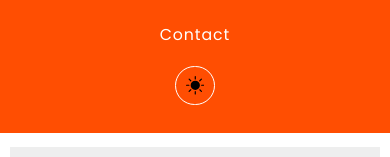
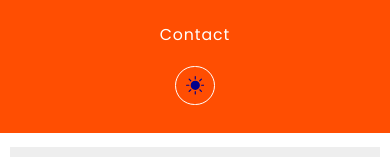
Before and after one commit to Arshad201/EMI-CALCULATOR, a React (Create React App) app: page / in a window 390 px wide. Both pictures are taken after a click on the element 356 px from the left and 46 px from the top of the page. Shown: the part 229-386 px from the top of the page. Built offline with nearby package versions, Linux system fonts and the light colour scheme.

Commit message:
Update Navbar.jsx

```diff
--- a/src/Component/Navbar/Navbar.jsx
+++ b/src/Component/Navbar/Navbar.jsx
@@ -48,7 +48,7 @@ export default function Navbar(props) {
             </span>
           </div>
         </div>
-        <div className="menu-icon" onClick={toggleView} style={props.txtColor}>
+        <div className="menu-icon" onClick={toggleView}>
           {view===false?<RiBarChartHorizontalFill />:<FaTimes/>}
 
         </div>
@@ -78,7 +78,7 @@ export default function Navbar(props) {
           <li className="link-wrapper">
             <div className="mb-switch-wrapper" onClick={props.toggleMode}>
               <div className="switch-box">
-                <span className="switch-btn" style={props.txtColor}>
+                <span className="switch-btn" >
                   {props.mode === false ? <BsSunFill /> : <MdModeNight />}
                 </span>
               </div>
```
